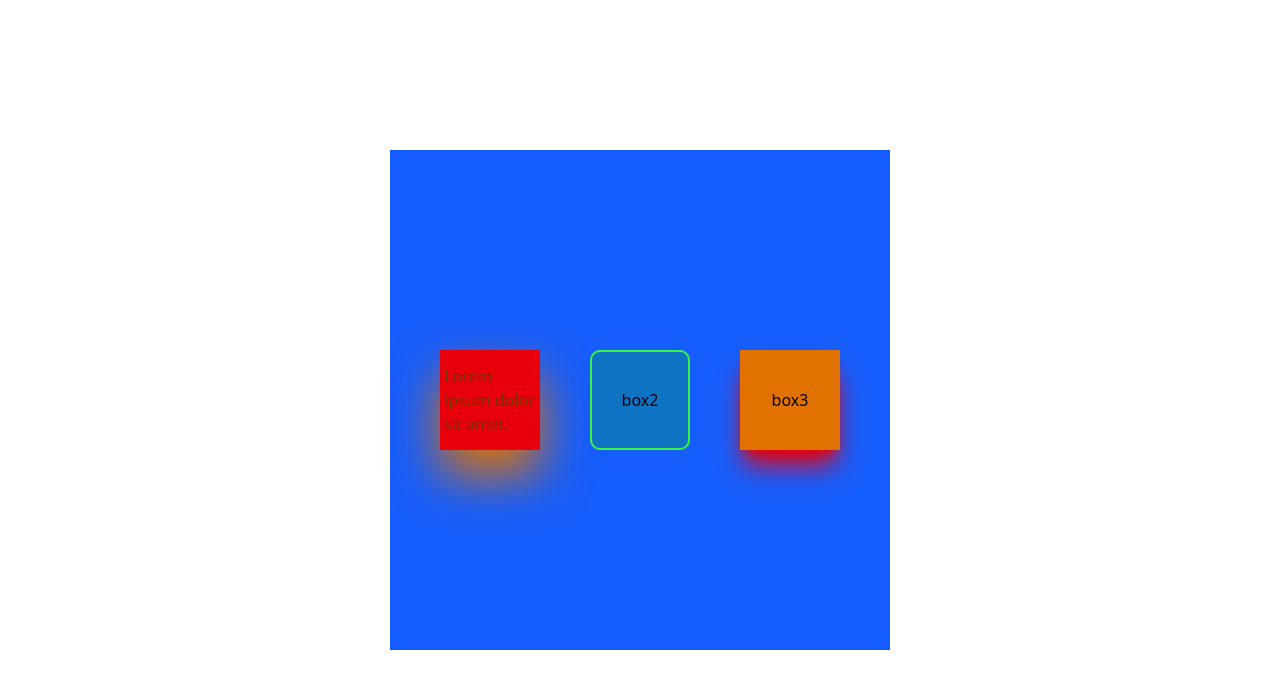
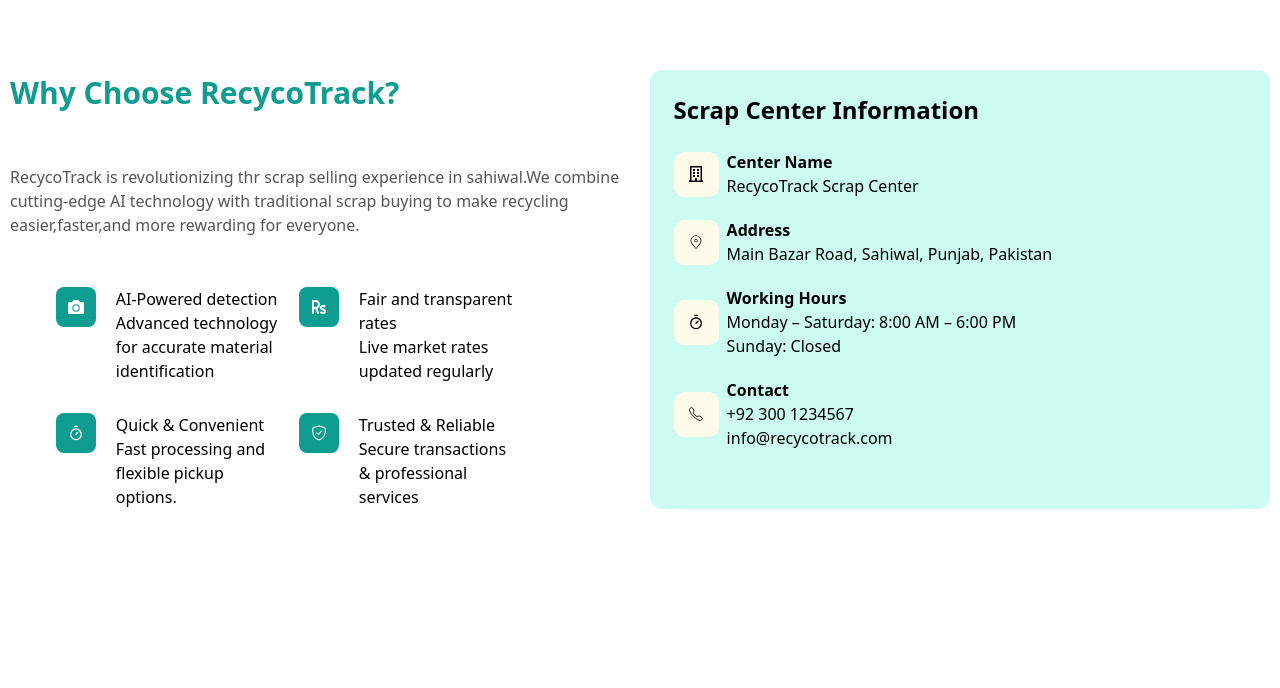
Before and after one commit to zaimabatool/RecycoTrack, a React (Vite) app: page / in a window 1280 px wide. Shown: the top 688 px of the page. Built offline with nearby package versions, Linux system fonts and the light colour scheme.

Commit message:
create section1

```diff
--- a/package.json
+++ b/package.json
@@ -13,6 +13,7 @@
     "@tailwindcss/vite": "^4.1.17",
     "react": "^19.2.0",
     "react-dom": "^19.2.0",
+    "react-icons": "^5.5.0",
     "tailwindcss": "^4.1.17"
   },
   "devDependencies": {
--- a/src/App.jsx
+++ b/src/App.jsx
@@ -1,22 +1,12 @@
+import React from 'react'
+import Home from'./pages/Home'
+
+
 function App() {
 
   return (
-    <div className="w-[100vw] h-[100vh] flex items-center justify-center">
-      {/* <h1 className="bg-red-600 text-white w-100 h-100 text-6xl">Hello World</h1> */}
-      {/* <h1 className="bg-[#964545] text-[#3af444] w-[300px] h-[400px] text-[40px] font-[900]">Custom</h1> */}
-
-      <div className=" bg-blue-600 w-[500px] h-[500px] flex items-center justify-evenly">
-        <div className="bg-red-600 w-[100px] h-[100px] flex items-center text-amber-900 justify-center p-1 drop-shadow-2xl drop-shadow-amber-600 hover:bg-green-400 transition-all duration-1000">
-          Lorem ipsum dolor sit amet.
-        </div>
-        <div className="w-[100px] h-[100px] bg-green-600/30 flex items-center justify-center border-2 border-[#3af444] rounded-[10px] hover:skew-y-10 ">
-          box2
-        </div>
-        <div className="w-[100px] h-[100px] bg-amber-600 flex items-center justify-center shadow-xl shadow-red-600 hover:-rotate-[45deg] hover:scale-75 origin-top-right ">
-          box3
-        </div>
-      </div>
-
+    <div >
+      <Home/>
     </div>
   )
 }
--- a/src/components/InfoCard.jsx
+++ b/src/components/InfoCard.jsx
@@ -1,10 +1,115 @@
 import React from 'react'
+import { FaRegBuilding } from "react-icons/fa";
+import { CiLocationOn } from "react-icons/ci";
+import { LuTimer } from "react-icons/lu";
+import { IoCallOutline } from "react-icons/io5";
+
+import { FaCamera } from "react-icons/fa";
+import { FaRupeeSign } from "react-icons/fa6";
+import { GoShieldCheck } from "react-icons/go";
 
 function InfoCard() {
   return (
-    <div>
+    <div className="w-100%">
+      <div className="max-w-[1280px] w-full mx-auto flex py-[70px] px-[10px] py-[20px] max-[990px]:flex-col gap-[20px]">
 
+
+        <div className="w-[50%] flex justify-center flex-col items-start gap-[30px] max-[990px]:w-[100%]">
+          <h2 className="sm:text-[30px] text-[22px] font-verdana text-[#0e9d90] font-bold">Why Choose RecycoTrack?</h2>
+          <p className="my-5 text-[#555]">RecycoTrack is revolutionizing thr scrap selling experience in sahiwal.We combine cutting-edge AI technology with traditional scrap buying to make recycling easier,faster,and more rewarding for everyone.</p>
+          <div className="flex items-center justify-center gap-[20px] w-[90%] flex-col sm:flex-row">
+            <div className="w-[100%] flex gap-[20px] sm:w-[40%]">
+              <div className="h-10 p-3 bg-[#0e9d90] rounded-lg text-[white] cursor-pointer flex items-center justify-center"><FaCamera /></div>
+              <div className="">
+                <h3>AI-Powered detection</h3>
+                <p>Advanced technology for accurate material identification</p>
+              </div>
+            </div>
+
+            <div className="sm:w-[40%] w-[100%] flex gap-[20px]">
+              <div className="h-10 p-3 bg-[#0e9d90] rounded-lg text-[white] cursor-pointer flex items-center justify-cente"><FaRupeeSign /></div>
+              <div className="">
+                <h3>Fair and transparent rates</h3>
+                <p className="trans">Live market rates updated regularly</p>
+              </div>
+            </div>
+          </div>
+          <div className="flex sm:flex-row flex-col items-center justify-center gap-[20px] w-[90%]">
+            <div className="flex gap-[20px] w-[100%] sm:w-[40%]">
+              <div className="h-10 p-3 bg-[#0e9d90] rounded-lg text-[white] cursor-pointer flex items-center justify-cente"><LuTimer /></div>
+              <div className="">
+                <h3>Quick & Convenient</h3>
+                <p className=" fast">Fast processing and flexible pickup options.</p>
+              </div>
+            </div>
+            <div className="w-[100%] sm:w-[40%] flex gap-[20px]">
+              <div className="h-10 p-3 bg-[#0e9d90] rounded-lg text-[white] cursor-pointer flex items-center justify-cente"><GoShieldCheck /></div>
+              <div className="reliable">
+                <h3>Trusted & Reliable</h3>
+                <p>Secure transactions & professional services</p>
+              </div>
+            </div>
+          </div>
+        </div>
+
+
+        {/* section 2 */}
+        <div class="bg-teal-100  w-[50%] max-[990px]:w-[100%] p-6 rounded-xl ">
+          <h2 class="text-2xl font-bold text-black-800 mb-6">
+            Scrap Center Information
+          </h2>
+          {/* div1 */}
+
+          <div class="mb-5">
+            <div class="flex items-center gap-2 ">
+              <div className='w-[45px] h-[45px] rounded-[10px] flex justify-center items-center bg-amber-50'><FaRegBuilding /></div>
+              <div>
+                <h3 class="font-semibold text-black 700">Center Name</h3>
+                <p class="text-black-600 ">RecycoTrack Scrap Center</p>
+              </div>
+            </div>
+          </div>
+          {/* div2 */}
+          <div class="mb-5">
+            <div class="flex items-center gap-2 ">
+              <div className='w-[45px] h-[45px] rounded-[10px] flex justify-center items-center bg-amber-50'><CiLocationOn /></div>
+              <div>
+                <h3 class="font-semibold text-black-700 ">Address</h3>
+                <p class="text-black-600 ">
+                  Main Bazar Road, Sahiwal, Punjab, Pakistan</p>
+              </div>
+            </div>
+          </div>
+
+          {/* div3 */}
+          <div class="mb-5">
+            <div class="flex items-center gap-2">
+              <div className='w-[45px] h-[45px] rounded-[10px] flex justify-center items-center bg-amber-50'><LuTimer /></div>
+              <div>
+                <h3 class="font-semibold text-black-700">Working Hours</h3>
+                <p class="text-black-600 ">Monday – Saturday: 8:00 AM – 6:00 PM</p>
+                <p class="text-black-600">Sunday: Closed</p>
+              </div>
+            </div>
+          </div>
+          {/* div4 */}
+
+          <div>
+            <div class="flex items-center gap-2 ">
+              <div className='w-[45px] h-[45px] rounded-[10px] flex justify-center items-center bg-amber-50'><IoCallOutline /></div>
+              <div>
+                <h3 class="font-semibold text-black-700 ">Contact</h3>
+                <p class="text-black-600">+92 300 1234567</p>
+                <p class="text-black-600">info@recycotrack.com</p>
+              </div>
+
+            </div>
+          </div>
+
+        </div>
+      </div>
     </div>
+
   )
 }
 
--- a/src/pages/Home.jsx
+++ b/src/pages/Home.jsx
@@ -1,11 +1,14 @@
 import React from 'react'
+// import Navbar from './components/Navbar'
+import InfoCard from '../components/InfoCard'
 
 function Home() {
   return (
     <div>
-      <Navbar />
+      {/* <Navbar /> */}
+
       <div>
-
+    <InfoCard/>
       </div>
 
       <div>
```
Also changed, not shown: 1 other file (tests, documents, lock files or other folders).
